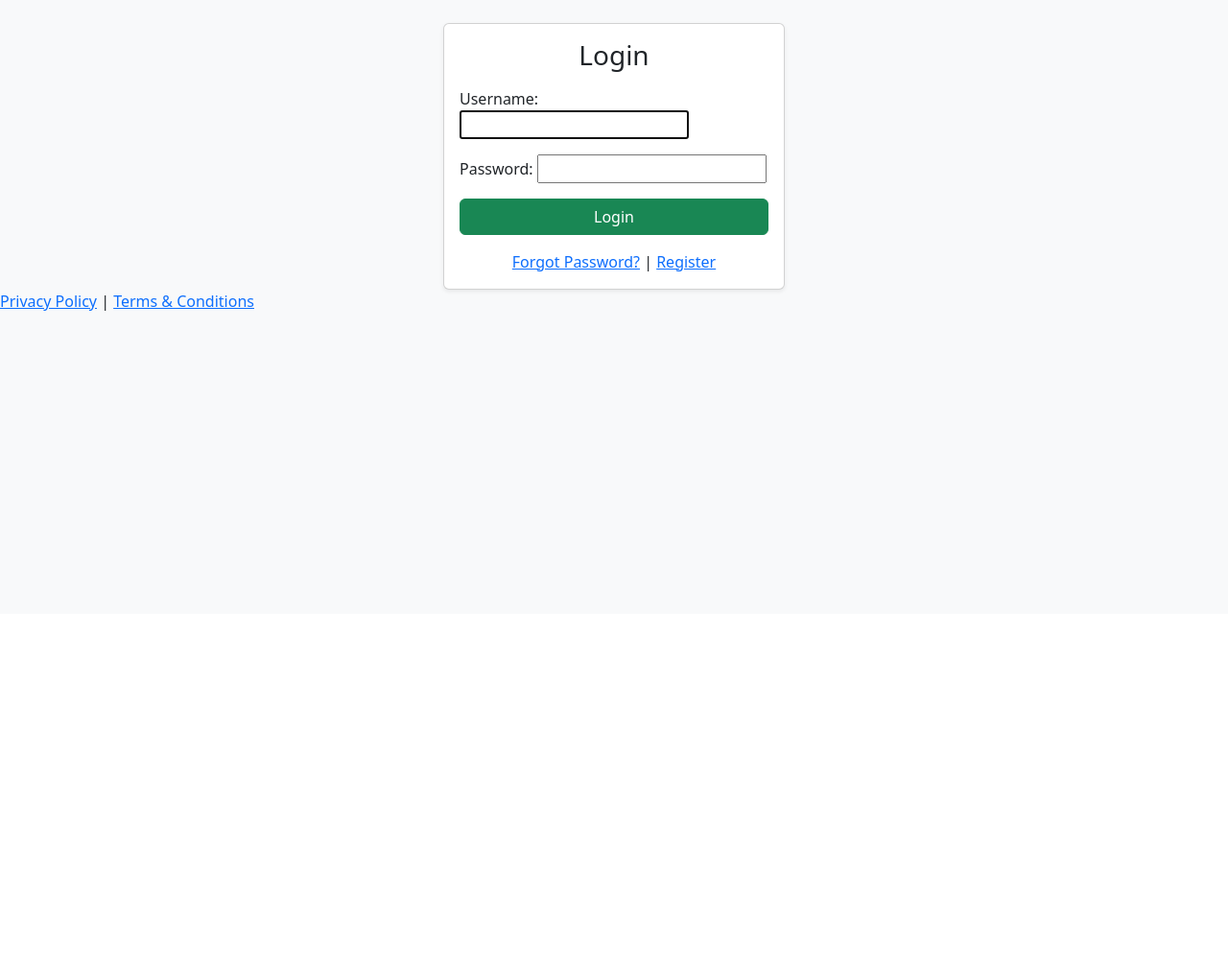
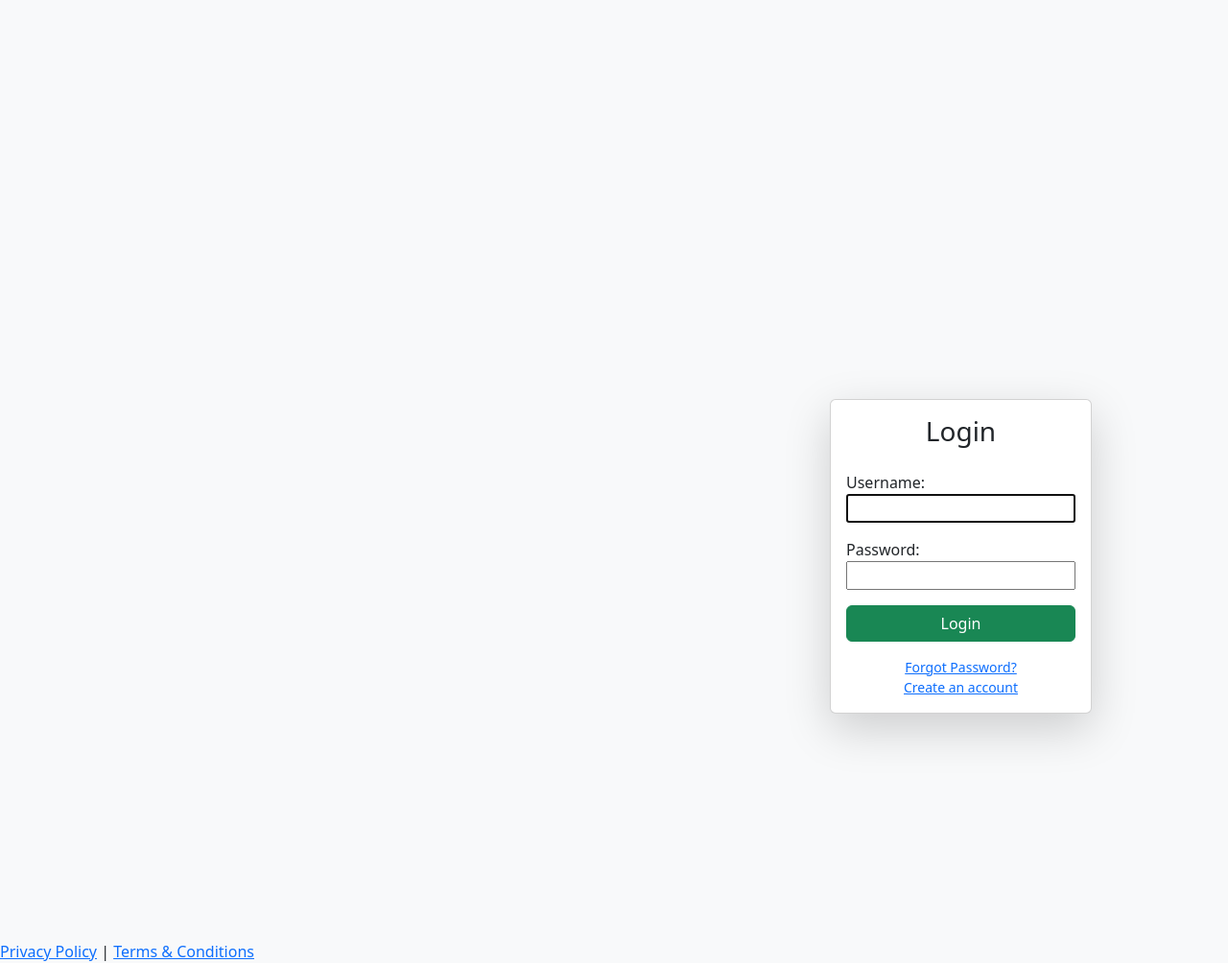
Before and after one commit to RajSingh-ops/student_performance_tracker, a Django app: page /accounts/login/ in a window 1280 px wide. Shown: the part 160-1164 px from the top of the page at 96% size. Before the commit the page ends 484 px from the top, so only its background shows below. Run offline with Django 5.2, Linux system fonts and the light colour scheme; grey boxes are pictures that could not be loaded.

Commit message:
animation

```diff
--- a/tracker/templates/registration/login.html
+++ b/tracker/templates/registration/login.html
@@ -1,30 +1,38 @@
 {% extends "base.html" %}
+{% load static %}
 {% block title %}Login{% endblock %}
 
 {% block content %}
 
-<div class="row justify-content-center">
-    <div class="col-md-4">
+<!-- Background Video -->
+<div class="video-container">
+    <video autoplay muted loop playsinline class="bg-video">
+        <source src="{% static 'videos/Office_Man_Climbs_Red_Stairs.mp4' %}" type="video/mp4">
+    </video>
+    <div class="video-overlay"></div>
+</div>
 
-        <div class="card shadow-sm">
+<!-- Login Section -->
+<div class="container-fluid vh-100 d-flex align-items-center justify-content-end">
+    <div class="col-md-4 col-lg-3 me-5">
+        <div class="card login-card shadow-lg">
             <div class="card-body">
-                <h3 class="text-center mb-3">Login</h3>
+                <h3 class="text-center mb-4">Login</h3>
 
                 <form method="post">
                     {% csrf_token %}
                     {{ form.as_p }}
-                    <button type="submit" class="btn btn-success w-100">Login</button>
+                    <button type="submit" class="btn btn-success w-100">
+                        Login
+                    </button>
                 </form>
 
-                <div class="text-center mt-3">
-    <a href="{% url 'password-reset' %}">Forgot Password?</a> |
-    <a href="{% url 'register' %}">Register</a>
-</div>
-
-
+                <div class="text-center mt-3 small">
+                    <a href="{% url 'password-reset' %}">Forgot Password?</a><br>
+                    <a href="{% url 'register' %}">Create an account</a>
+                </div>
             </div>
         </div>
-
     </div>
 </div>
 
```
Also changed, not shown: 1 other file.
